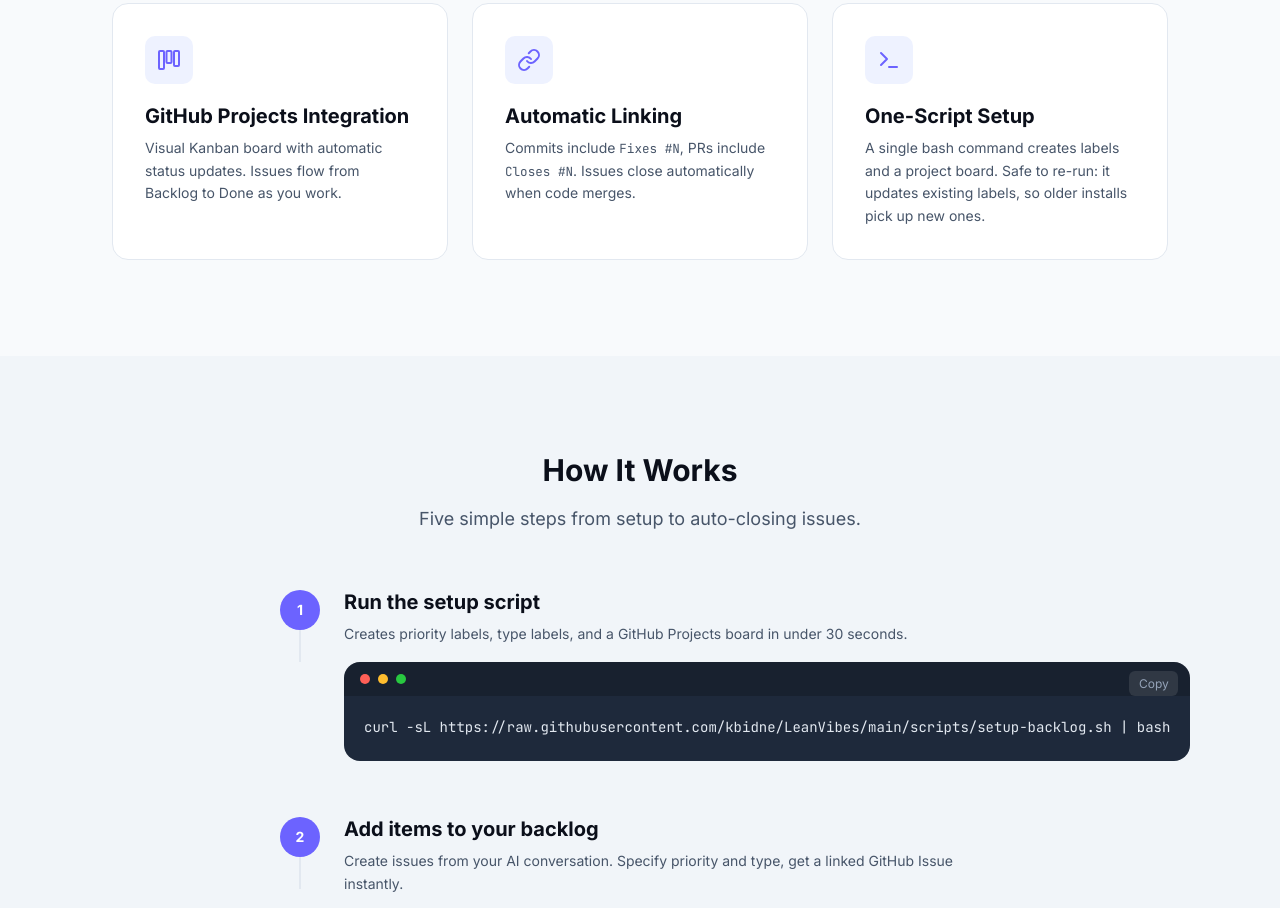
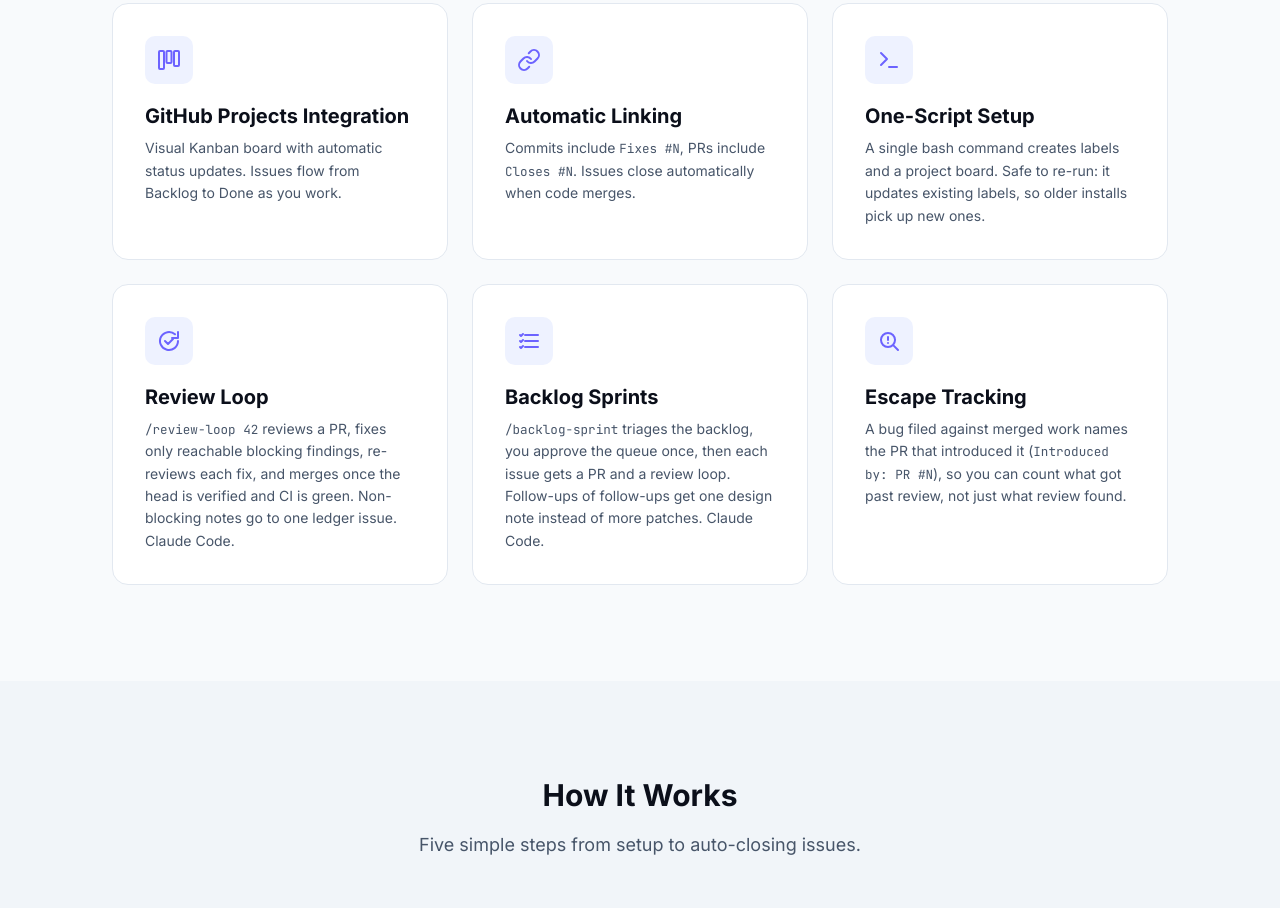
Before and after one commit to kbidne/LeanVibes, a plain HTML site: page docs/index.html in a window 1280 px wide. Shown: the part 1948-2856 px from the top of the page. Drawn offline with Linux system fonts and the light colour scheme.

Commit message:
docs, ci: document /review-loop and /backlog-sprint; add script checks workflow (#7)
Docs site: feature cards for the review loop, backlog sprints and escape tracking, and the new commands on the Claude Code card. BACKLOG_WORKFLOW.md gains the opt-in label table and a Possible Future Work section. The example walkthrough adds parking and /review-loop steps. README gets v1.2.0 release notes. A GitHub Actions workflow runs the script unittests (Python 3.8 and 3.13) and bash -n on every PR.

Co-authored-by: Claude Opus 5.5 <noreply@anthropic.com>

```diff
--- a/docs/index.html
+++ b/docs/index.html
@@ -195,6 +195,49 @@
             <h3>One-Script Setup</h3>
             <p>A single bash command creates labels and a project board. Safe to re-run: it updates existing labels, so older installs pick up new ones.</p>
           </div>
+
+          <!-- Review Loop -->
+          <div class="card feature-card">
+            <div class="feature-icon">
+              <svg viewBox="0 0 24 24" fill="none" stroke="currentColor" stroke-width="2" stroke-linecap="round" stroke-linejoin="round">
+                <path d="M21 12a9 9 0 1 1-3-6.7" />
+                <polyline points="21 3 21 9 15 9" />
+                <polyline points="8 12 11 15 16 10" />
+              </svg>
+            </div>
+            <h3>Review Loop</h3>
+            <p><code>/review-loop 42</code> reviews a PR, fixes only reachable blocking findings, re-reviews each fix, and merges once the head is verified and CI is green. Non-blocking notes go to one ledger issue. Claude Code.</p>
+          </div>
+
+          <!-- Backlog Sprint -->
+          <div class="card feature-card">
+            <div class="feature-icon">
+              <svg viewBox="0 0 24 24" fill="none" stroke="currentColor" stroke-width="2" stroke-linecap="round" stroke-linejoin="round">
+                <line x1="8" y1="6" x2="21" y2="6" />
+                <line x1="8" y1="12" x2="21" y2="12" />
+                <line x1="8" y1="18" x2="21" y2="18" />
+                <polyline points="3 6 4 7 6 5" />
+                <polyline points="3 12 4 13 6 11" />
+                <polyline points="3 18 4 19 6 17" />
+              </svg>
+            </div>
+            <h3>Backlog Sprints</h3>
+            <p><code>/backlog-sprint</code> triages the backlog, you approve the queue once, then each issue gets a PR and a review loop. Follow-ups of follow-ups get one design note instead of more patches. Claude Code.</p>
+          </div>
+
+          <!-- Escape Tracking -->
+          <div class="card feature-card">
+            <div class="feature-icon">
+              <svg viewBox="0 0 24 24" fill="none" stroke="currentColor" stroke-width="2" stroke-linecap="round" stroke-linejoin="round">
+                <circle cx="11" cy="11" r="7" />
+                <line x1="21" y1="21" x2="16.65" y2="16.65" />
+                <line x1="11" y1="8" x2="11" y2="11" />
+                <line x1="11" y1="14" x2="11.01" y2="14" />
+              </svg>
+            </div>
+            <h3>Escape Tracking</h3>
+            <p>A bug filed against merged work names the PR that introduced it (<code>Introduced by: PR #N</code>), so you can count what got past review, not just what review found.</p>
+          </div>
         </div>
       </div>
     </section>
@@ -331,7 +374,7 @@
               <pre><code>cp -r claude-code/.claude/ your-project/</code></pre>
               <button class="copy-btn" aria-label="Copy to clipboard">Copy</button>
             </div>
-            <p>Use <code>/backlog</code> and <code>/backlog-add</code> slash commands directly in your conversation.</p>
+            <p>Use <code>/backlog</code> and <code>/backlog-add</code> slash commands directly in your conversation, <code>/review-loop &lt;PR&gt;</code> to review, fix and merge a PR, and <code>/backlog-sprint</code> to work several issues in one batch.</p>
             <a href="https://github.com/kbidne/LeanVibes/tree/main/claude-code" class="card-link" target="_blank" rel="noopener">View Claude Code docs &rarr;</a>
           </div>
 
```
Also changed, not shown: 5 other files.
